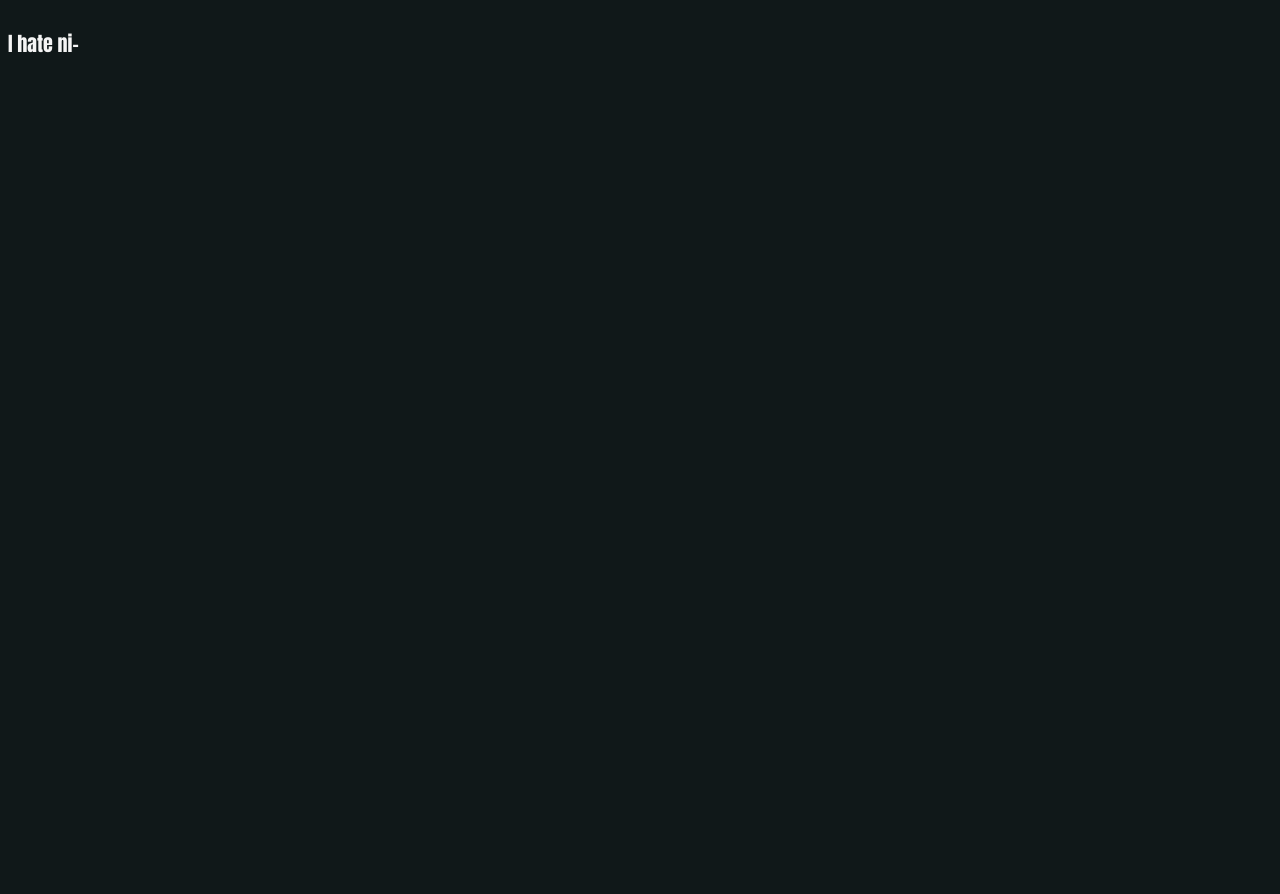
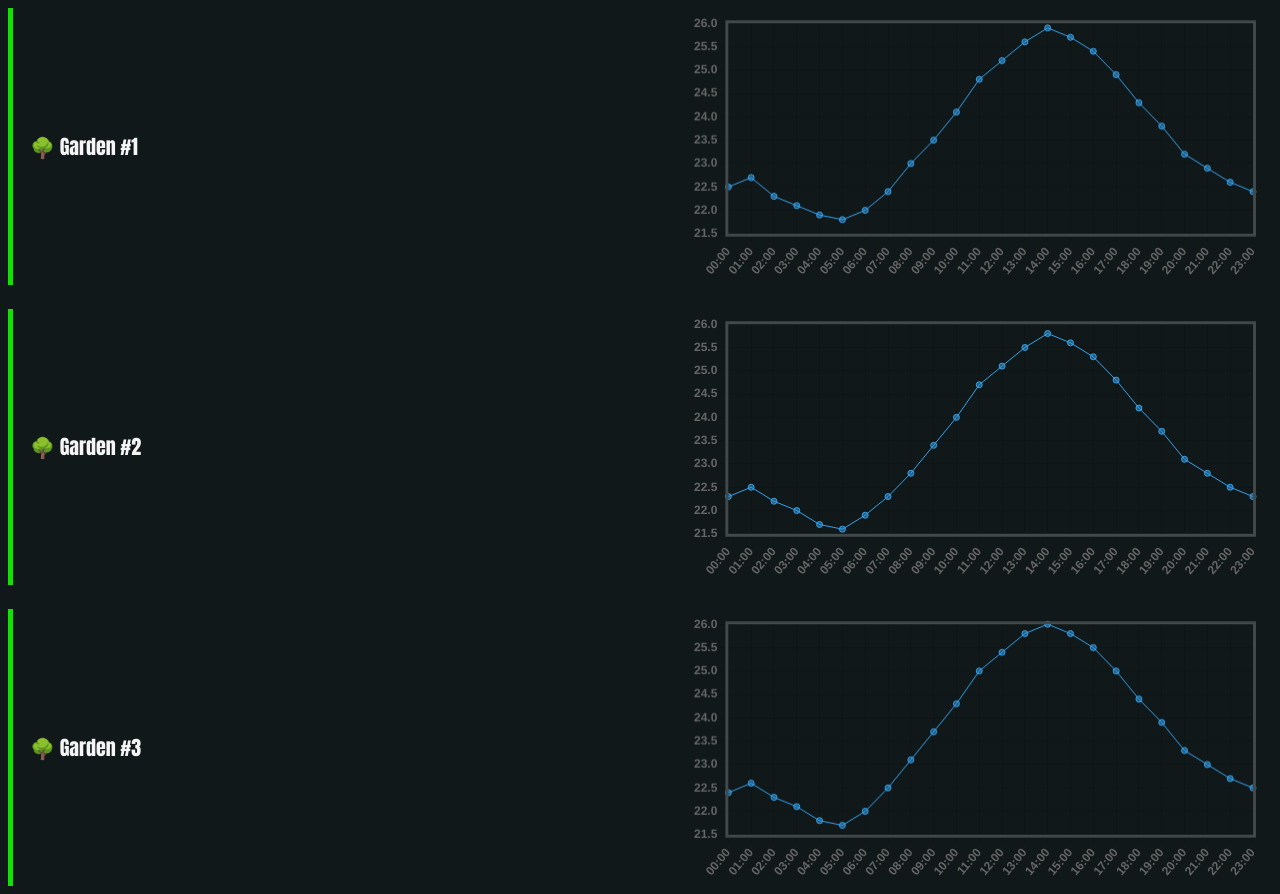
Before and after one commit to S4uce-Offender/Plants-App, a plain HTML site: page index.html in a window 1280 px wide. Before the commit the page ends 800 px from the top, so only its background shows below. Drawn offline with nearby package versions, Linux system fonts and the light colour scheme.

Commit message:
Added most parts of the chart and made the barebones functionality.

```diff
--- a/index.html
+++ b/index.html
@@ -9,19 +9,7 @@
     <script src="https://cdn.jsdelivr.net/npm/chart.js"></script>
   </head>
   <body>
-    <div class="maindiv">
-      <div class="infodiv">
-        <p class="gardennumbertext">
-          I hate ni-
-        </p>
-      </div>
-      <div class="graphdiv">
-        <canvas id="chart"></canvas>
-      </div>
-    </div>
-
-
-
+    <div id="garden-container"></div>
     <script src="index.js"></script>
   </body>
 </html>
--- a/index.js
+++ b/index.js
@@ -1,46 +1,135 @@
 const gardenData = [
     {
         id: 1,
-      name: 'Garden #1',
+        name: '🌳 Garden #1',
+        graphName: 'Garden #1 Temperature Graph',
         csvFile: 'temperature_data_day1.csv',
         temperatureData: [],
         hours: []
     },
     {
         id: 2,
-      name: 'Garden #2',
+        name: '🌳 Garden #2',
+        graphName: 'Garden #2 Temperature Graph',
         csvFile: 'temperature_data_day2.csv',
         temperatureData: [],
         hours: []
     },
     {
         id: 3,
-      name: 'Garden #3',
+        name: '🌳 Garden #3',
+        graphName: 'Garden #3 Temperature Graph',
         csvFile: 'temperature_data_day3.csv',
         temperatureData: [],
         hours: []
     }
 ];
 
+createGardenInterfaces();
 
+function createGardenInterfaces() {
+    const container = document.getElementById('garden-container');
+
+    gardenData.forEach(garden => {
+        const mainDiv = document.createElement('div');
+        mainDiv.className = 'maindiv';
+
+        const infoDiv = document.createElement('div');
+        infoDiv.className = 'infodiv';
+
+        const text = document.createElement('p');
+        text.className = 'gardennumbertext';
+        text.textContent = garden.name;
+
+        infoDiv.appendChild(text);
+
+        const graphDiv = document.createElement('div');
+        graphDiv.className = 'graphdiv';
+
+        const canvas = document.createElement('canvas');
+        canvas.id = `chart-${garden.id}`;
+        canvas.className = 'chart';
+        graphDiv.appendChild(canvas);
+
+        mainDiv.appendChild(infoDiv);
+        mainDiv.appendChild(graphDiv);
+        container.appendChild(mainDiv);
+
+        createChart(garden);
+    });
+}
 
 async function createChart(garden) {
+    // This creates a custom grey border for the data that looks like the border for klipper charts
+    const customBorder = {
+        id:'customBorder',
+        afterDatasetsDraw(chart, args, pluginOptions) {
+            const {ctx, chartArea: {top, bottom, left, right, width, height}} = chart;
+
+            ctx.save();
+        ctx.beginPath();
+        ctx.lineWidth = 3;
+        ctx.strokeStyle = 'rgba(66, 73, 74, 1)';
+
+        const offset = ctx.lineWidth / 2;
+
+        ctx.moveTo(left - offset, top - offset);
+        ctx.lineTo(right + offset, top - offset);
+        ctx.lineTo(right + offset, bottom + offset);
+        ctx.lineTo(left - offset, bottom + offset);
+        ctx.closePath();
+        ctx.stroke();
+        ctx.restore();
+        }
+
+    }
     await getData(garden);
-    const ctx = document.getElementById('chart');
+
+    const chartId = `chart-${garden.id}`
+    const ctx = document.getElementById(chartId);
     const chart = new Chart(ctx, {
         type: 'line',
-        temperatureData: {
-            labels: xlabels,
+        data: {
+            labels: garden.hours,
             datasets: [{
-                label: 'Recorded Temperature',
-                temperatureData: temperatureData,
+                label: garden.graphName,
+                data: garden.temperatureData,
                 borderWidth: 1
             }]
         },
         options: {
+            plugins: {
+                legend: {
+                    display: false
+                }
+            },
+            interaction: {
+                mode: 'index',
+                intersect: false
+            },
             responsive: true,
-            maintainAspectRatio: false
+            maintainAspectRatio: false,
+            scales: {
+                x: {
+                    drawBorder: false,
+                    ticks: {
+                        font: {
+                            weight: 'bold'
                         }
+                    }
+                },
+                y: {
+                    beginAtZero: false,
+                    drawBorder: false,
+                    ticks: {
+                        font: {
+                            weight: 'bold'
+                        }
+                    }
+                }
+            }
+        },
+        plugins: [customBorder]
     });
 }
 
@@ -58,9 +147,9 @@ async function getData(garden) {
         const celciusTemperature = columns[2];
         garden.temperatureData.push(celciusTemperature);
         const farenheitTemperature = convertCelciusToFarenheit(celciusTemperature);
+    });
 
-        console.log(day, hour, celciusTemperature, farenheitTemperature);
-    });
+    console.log(garden.hours, garden.temperatureData);
 }
 
 function convertCelciusToFarenheit(temperature) {
--- a/style.css
+++ b/style.css
@@ -9,7 +9,12 @@ p {
     font-family: Impact, Haettenschweiler, 'Arial Narrow Bold', sans-serif;
 }
 
-/*
+#garden-container {
+    display: flex;
+    flex-direction: column;
+    gap: 24px;
+
+}
 
 .maindiv {
     display: flex;
@@ -17,10 +22,17 @@ p {
     height: 33.33vh;
     padding: 5px;
     align-items: center;
+    border-left-style: solid;
+    border-left-color: rgb(16, 227, 0);
+    border-left-width: 5px;
 }
 
 .infodiv {
     display: inline-block;
+}
+
+.gardennumbertext {
+    margin-left: 12px;
 }
 
 .graphdiv {
@@ -34,9 +46,7 @@ p {
 
 }
 
-#chart {
+.chart {
     height: 100%;
     width: 100%;
 }
-
-*/
```
Lines whose indentation alone changed are shown as unchanged.
